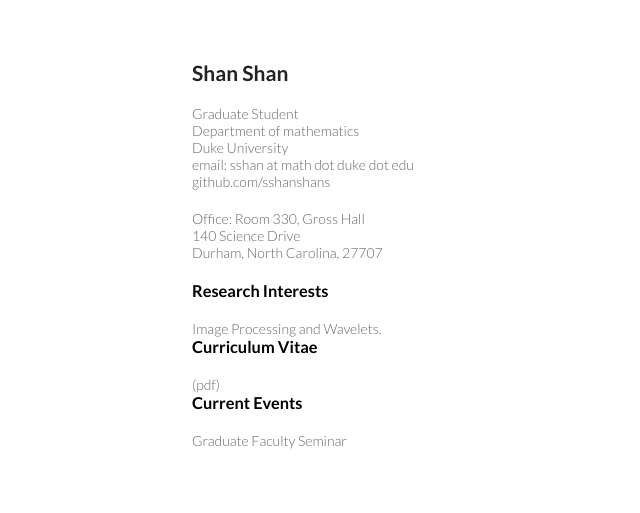
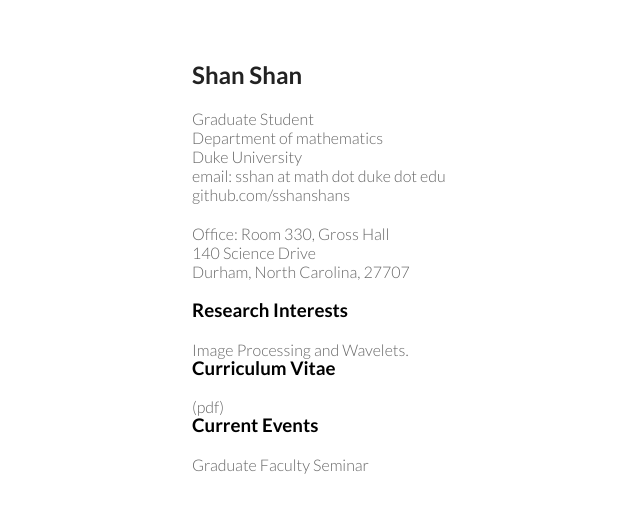
Before and after one commit to sshanshans/sshanshans.github.io, a Jekyll site: the page built from index.html, in a window 1280 px wide. Shown: the top 513 px of the page, without its empty margins (0-640 px from the left). Built offline with Jekyll 4.4.1, drawn with Linux system fonts in a browser that asks for light colours.

Commit message:
Update main.css

```diff
--- a/css/main.css
+++ b/css/main.css
@@ -3,7 +3,7 @@
 body {
     margin: 60px auto;
     width: 70%;
-    font:14px Lato, "Helvetica Neue", Helvetica, Arial, sans-serif;
+    font:16px Lato, "Helvetica Neue", Helvetica, Arial, sans-serif;
     color: #666;
 }
 nav ul, footer ul {
@@ -27,6 +27,7 @@
 h1, h2, h3, h4, h5, h6 {
   color:#222;
   margin:0 0 20px;
+
 }
 
 p, ul, ol, table, pre, dl {
@@ -39,11 +40,7 @@
 
 h3, h4, h5, h6 {
   color:#000;
-
-footer {
-    border-top: 1px solid #d5d5d5;
-    font-size: .8em;
-}
+  line-height: 1;
 
 .wrapper {
   width:860px;
@@ -76,11 +73,54 @@
   width:270px;
 }
 
+header li {
+  width:89px;
+  float:left;
+  border-right:1px solid #d2d2d2;
+  height:40px;
+}
+
+header ul a {
+  line-height:1;
+  font-size:11px;
+  color:#999;
+  display:block;
+  text-align:center;
+  padding-top:6px;
+  height:40px;
+}
+
+strong {
+  color:#222;
+  font-weight:700;
+}
+
+header ul li + li {
+  width:88px;
+  border-left:1px solid #fff;
+}
+
+header ul li + li + li {
+  border-right:none;
+  width:89px;
+}
+
+header ul a strong {
+  font-size:14px;
+  display:block;
+  color:#222;
+}
+
 section {
   width:500px;
   float:right;
   padding-bottom:50px;
 }
+
+small {
+  font-size:11px;
+}
+
 
 ul.posts {
     margin: 20px auto 40px;
@@ -134,6 +174,18 @@
   }
 }
 
+footer {
+  width:270px;
+  float:left;
+  position:fixed;
+  bottom:50px;
+}
+
+.wrapper {
+  width:860px;
+  margin:0 auto;
+}
+
 @media print, screen and (max-width: 720px) {
   body {
     word-wrap:break-word;
@@ -165,7 +217,7 @@
 @media print {
   body {
     padding:0.4in;
-    font-size:12pt;
-    color:#444;
+    font-size:16pt;
+    color:#666;
   }
 }
```
